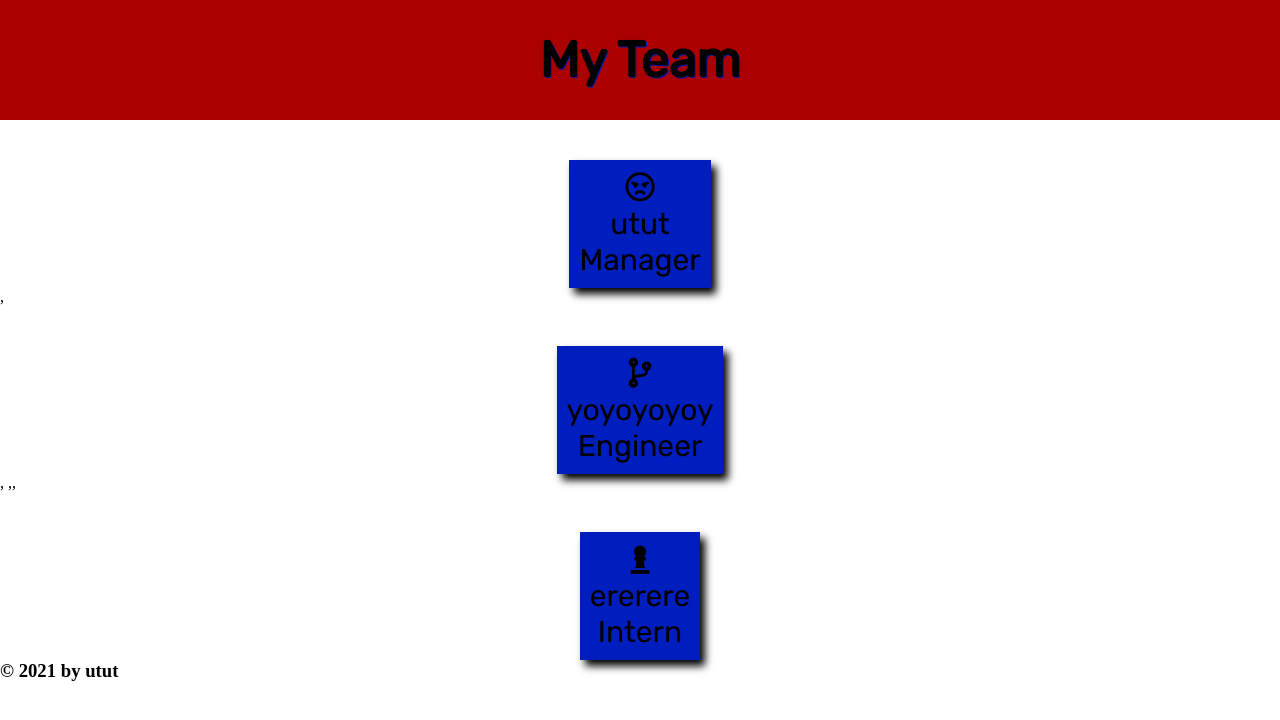
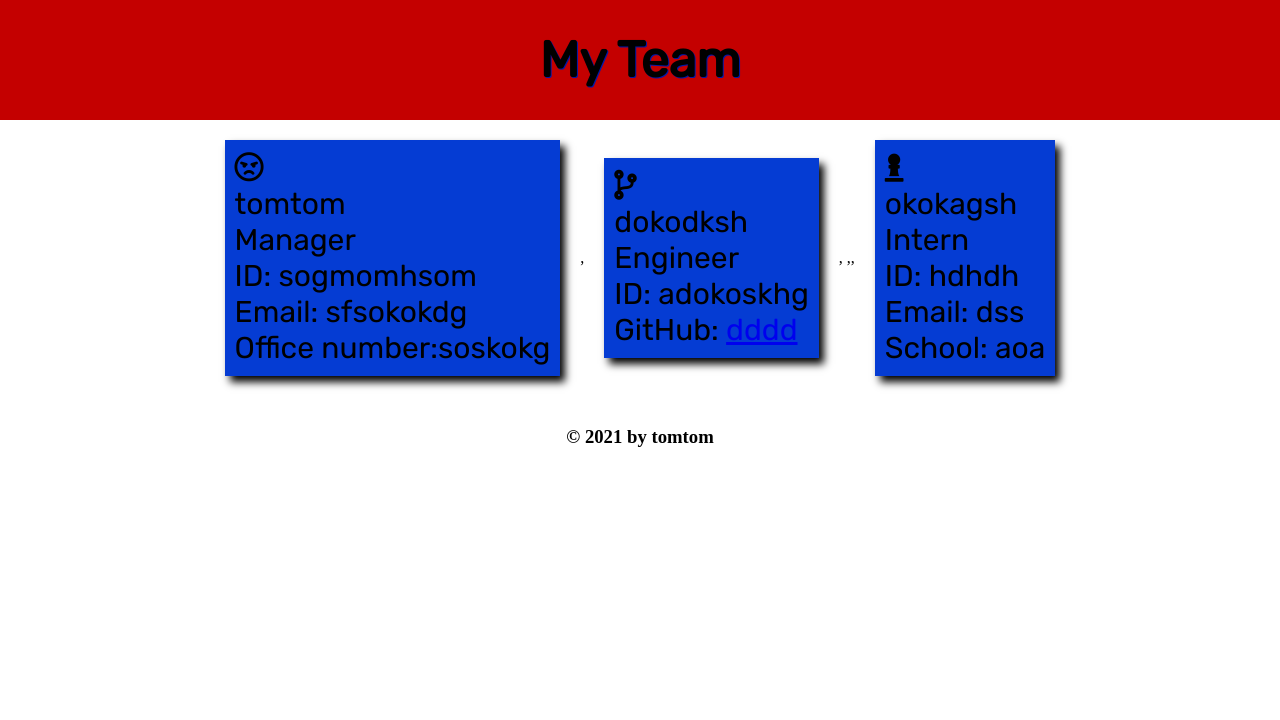
Before and after one commit to wsbousman/Team-Profile-Generator-5000, a website: page index.html in a window 1280 px wide. Drawn offline with Linux system fonts and the light colour scheme; files whose address does not match are found by name.

Commit message:
Update5
Dependencies added.

```diff
--- a/index.html
+++ b/index.html
@@ -15,20 +15,25 @@
       <h2 class="header">My Team</h2>
   </section>
 
+  <div class="wrapper">
   <div class="employee">
     <div class="titlebox">
       <i class="far fa-angry"></i>
-      <p>utut</p>
+      <p>tomtom</p>
       <p>Manager</p>
+      <p>ID: sogmomhsom</p>
+      <p>Email: sfsokokdg</p>
+      <p>Office number:soskokg</p>
     </div>
   </div>
-
   ,
     <div class="employee">
     <div class="titlebox">
       <i class="fas fa-code-branch"></i>
-      <p>yoyoyoyoy</p>
+      <p>dokodksh</p>
       <p>Engineer</p>
+      <p>ID: adokoskhg</p>
+      <p>GitHub: <a href="https://github.com/dddd">dddd</a></p>
     </div>
   </div>
   ,
@@ -36,14 +41,18 @@
     <div class="employee">
     <div class="titlebox">
       <i class="fas fa-chess-pawn"></i>
-      <p>ererere</p>
+      <p>okokagsh</p>
       <p>Intern</p>
+      <p>ID: hdhdh</p>
+      <p>Email: dss</p>
+      <p>School: aoa</p>
     </div>
   </div>
 
+  </div>
 
   <footer>
-    <h3>&copy; 2021 by utut</h3>
+    <h3 class="footer">&copy; 2021 by tomtom</h3>
   </footer>
   </body>
 </html>
--- a/utils/style.css
+++ b/utils/style.css
@@ -11,27 +11,35 @@
     justify-content: center;
     text-align: center;
     font-family: 'Rubik', sans-serif;
-    background-color: rgb(170, 0, 0);
+    background-color: rgb(196, 0, 0);
     text-shadow: 1px 1px rgb(1, 26, 170);
-    /* background-image: url("https://i.imgur.com/9ZCJMFA.png") */
 }
 
 .employee {
-    padding: 20px 15px 20px 15px;
+    padding: 20px 20px 20px 20px;
     display: flex;
     align-items: center;
-    justify-content: center;
-    text-align: center;
-    padding: 40px 0px 0px 0px;
-
+    text-align: left;
 }
 
 .titlebox {
     font-family: 'Rubik', sans-serif;
     font-size: 30px;
     justify-content: left;
-    background-color: rgb(0, 29, 190);
+    background-color: rgb(5, 60, 211);
     padding: 10px 10px 10px 10px;
     box-shadow: 5px 6px 8px;
 
 }
+
+.wrapper {
+    display: flex;
+    flex: wrap;
+    align-items: center;
+    justify-content: center;
+}
+
+.footer {
+    padding: 30px 0px 0px 0px;
+    text-align: center;
+}
```
Also changed, not shown: package.json (added, +25 -0 lines), utils/template.js (+11 -3 lines), 1 other file.
